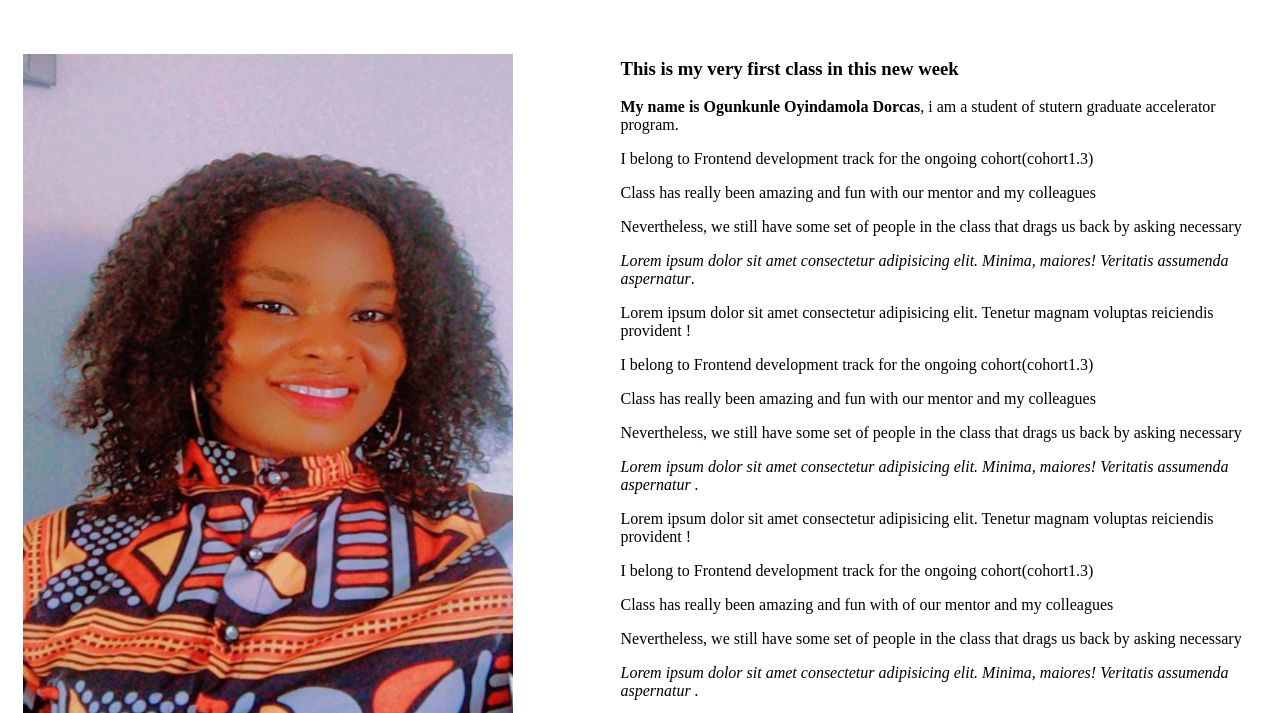
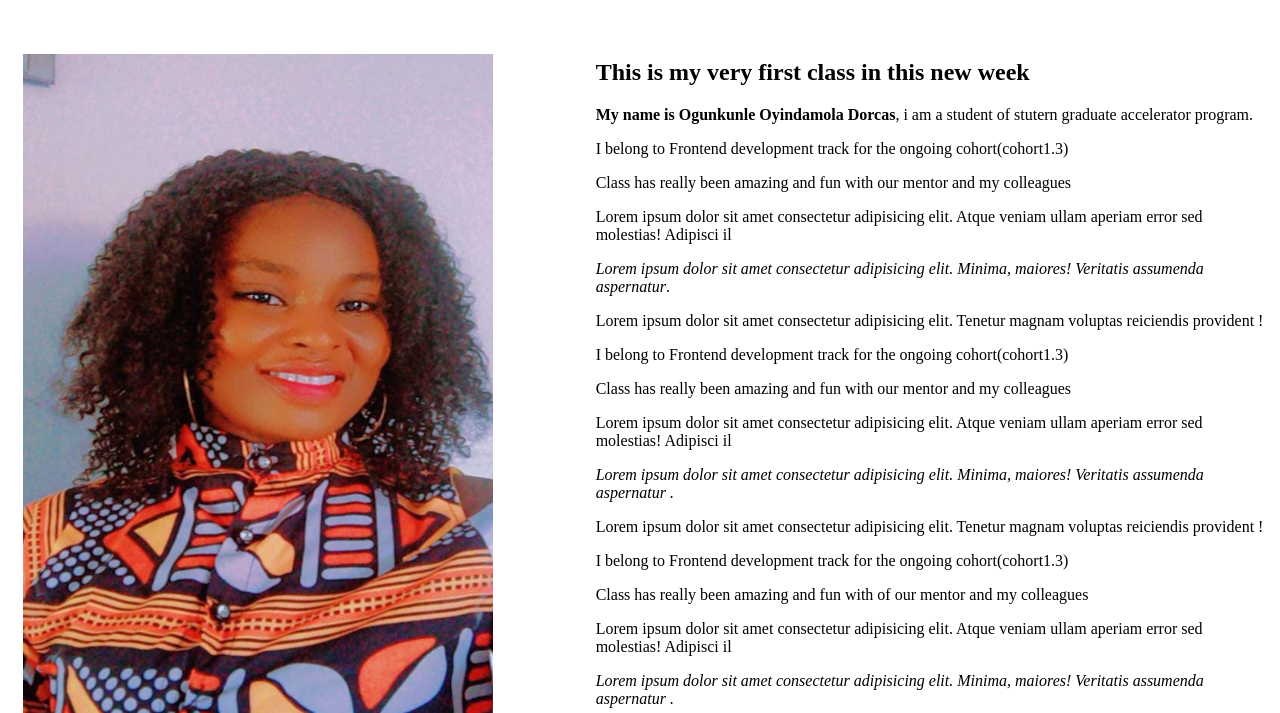
Before and after one commit to oyinwumi/Class_Assignment, a plain HTML site: page index.html in a window 1280 px wide. Shown: the part 71-784 px from the top of the page. Drawn offline with Linux system fonts and the light colour scheme.

Commit message:
replacement of sentence

```diff
--- a/index.html
+++ b/index.html
@@ -16,21 +16,21 @@
         <p>For more information<a href="https://web.facebook.com/oyindamolaoluwumi">visit my facebook page</a> </p>
     </div>
 <div>
-    <h3>This is my very first class in this new week</h3>
+    <h2>This is my very first class in this new week</h2>
     <p><b>My name is Ogunkunle Oyindamola Dorcas</b>, i am a student of stutern graduate accelerator program. </p>
     <p>I belong to Frontend development track for the ongoing cohort(cohort1.3)</p>
     <p>Class has really been amazing and fun with  our mentor and my colleagues</p>
-    <p>Nevertheless, we still have some set of people in the class that drags us back by asking necessary</p>
+    <p> <p>Lorem ipsum dolor sit amet consectetur adipisicing elit. Atque veniam ullam aperiam error sed molestias! Adipisci il</p></p>
     <p><i>Lorem ipsum dolor sit amet consectetur adipisicing elit. Minima, maiores! Veritatis assumenda aspernatur</i>.</p>
     <p>Lorem ipsum dolor sit amet consectetur adipisicing elit. Tenetur magnam voluptas reiciendis provident !</p>
     <p>I belong to Frontend development track for the ongoing cohort(cohort1.3)</p>
     <p>Class has really been amazing and fun with  our mentor and my colleagues</p>
-    <p>Nevertheless, we still have some set of people in the class that drags us back by asking necessary</p>
+    <p>Lorem ipsum dolor sit amet consectetur adipisicing elit. Atque veniam ullam aperiam error sed molestias! Adipisci il</p>
     <p><i>Lorem ipsum dolor sit amet consectetur adipisicing elit. Minima, maiores! Veritatis assumenda aspernatur .</i></p>
     <p>Lorem ipsum dolor sit amet consectetur adipisicing elit. Tenetur magnam voluptas reiciendis provident  !</p>
     <p>I belong to Frontend development track for the ongoing cohort(cohort1.3)</p>
     <p>Class has really been amazing and fun with of our mentor and my colleagues</p>
-    <p>Nevertheless, we still have some set of people in the class that drags us back by asking necessary</p>
+    <p>Lorem ipsum dolor sit amet consectetur adipisicing elit. Atque veniam ullam aperiam error sed molestias! Adipisci il</p>
     <p><i>Lorem ipsum dolor sit amet consectetur adipisicing elit. Minima, maiores! Veritatis assumenda aspernatur .</i></p>
     <p><i>Lorem ipsum dolor sit amet consectetur adipisicing elit. Tenetur magnam voluptas reiciendis provident !</i></p>
     <p>Thanks for taking your time to go through this.</p>
```
